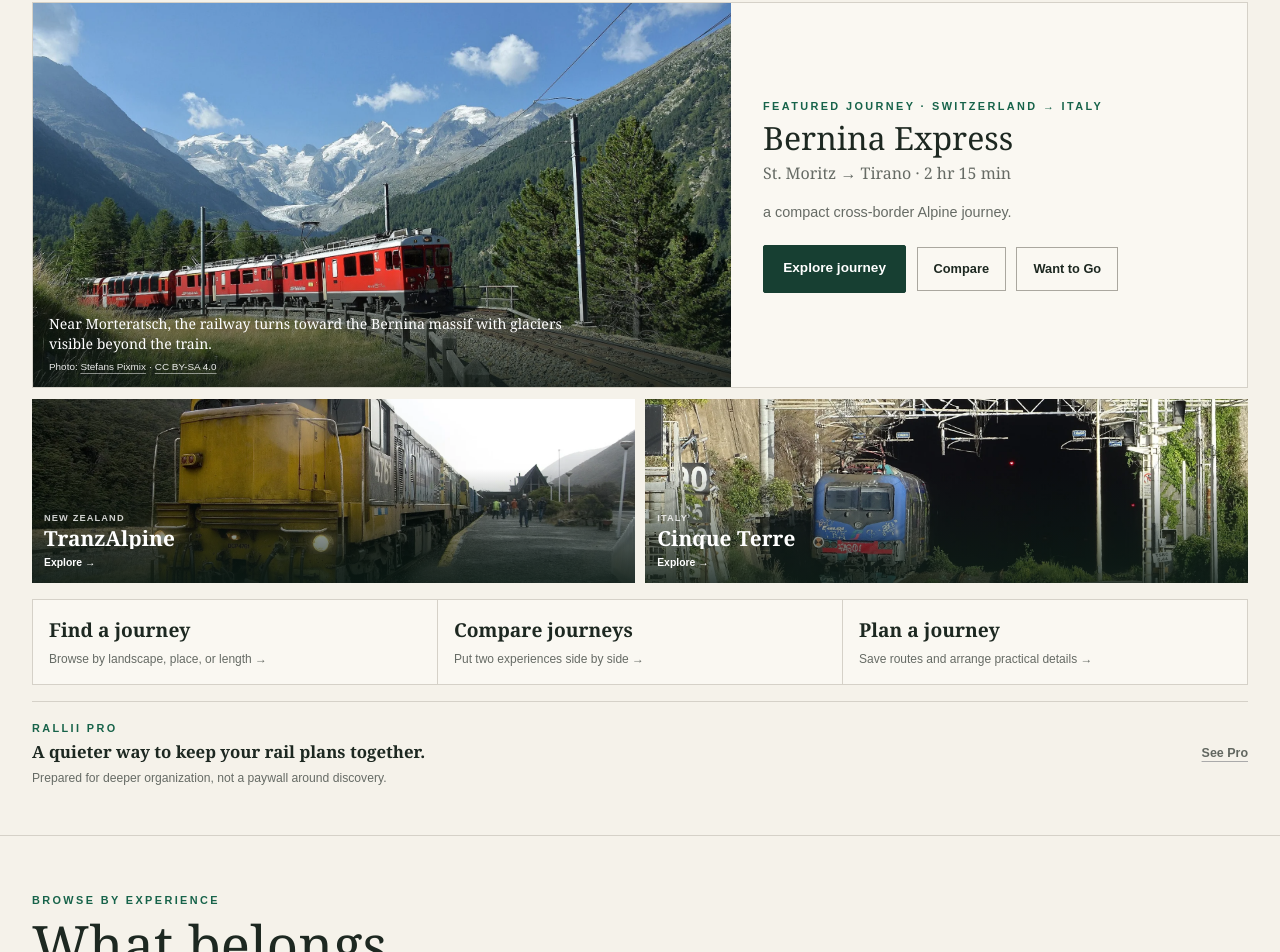
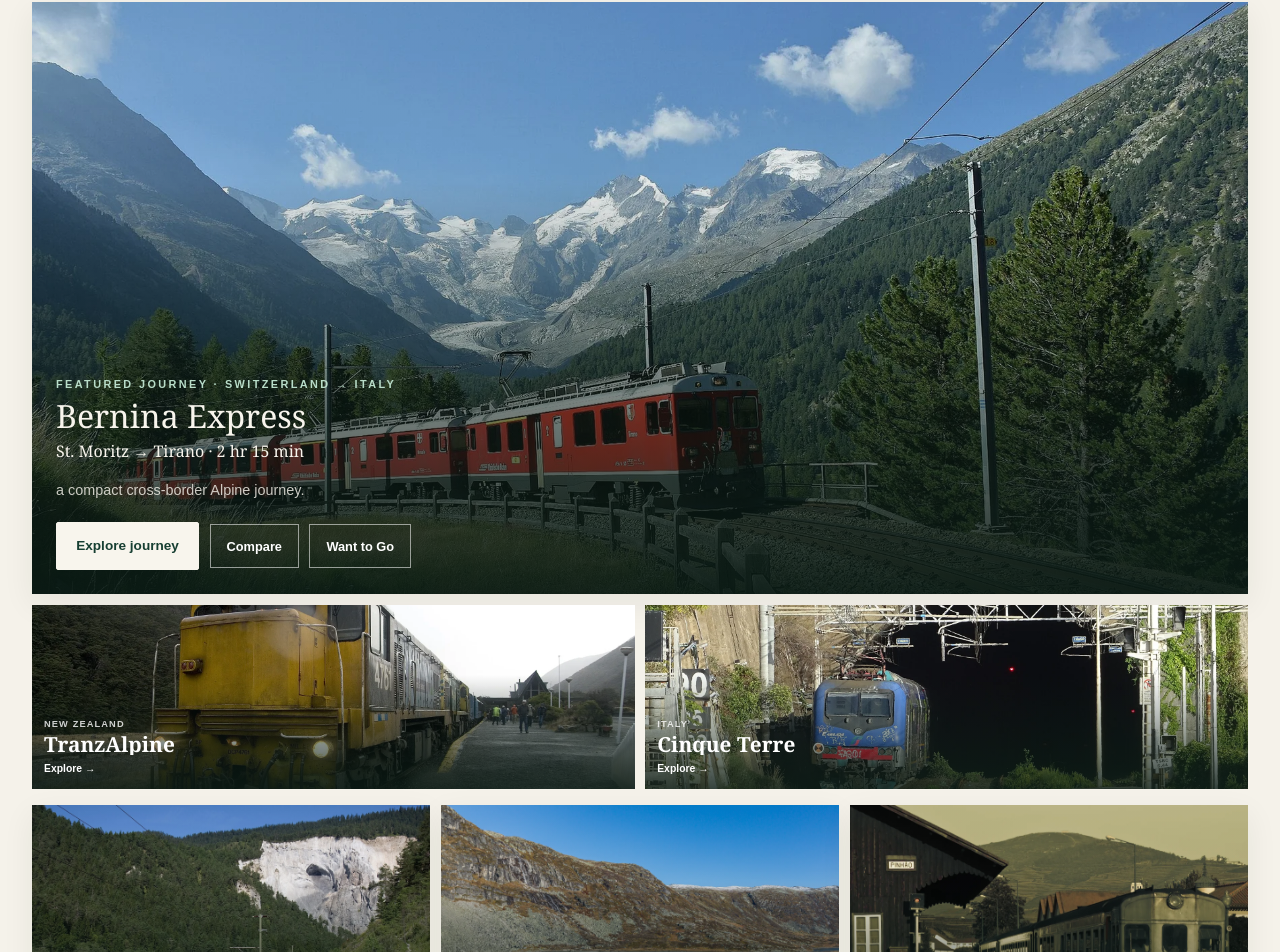
Before and after one commit to millenialmuseclub-boop/Rallii, a Next.js app: page / in a window 1280 px wide. Shown: the part 397-1349 px from the top of the page. Built offline with nearby package versions, Linux system fonts and the light colour scheme.

Commit message:
Make Rallii home image-led and interactive

```diff
--- a/src/app/globals.css
+++ b/src/app/globals.css
@@ -746,7 +746,36 @@
 .route-map-frame .maplibregl-ctrl-group { overflow: hidden; border: 1px solid rgb(36 54 45 / 18%); border-radius: 2px; box-shadow: 0 3px 10px rgb(28 41 34 / 12%); }
 .route-map-frame .maplibregl-ctrl button { width: 2.45rem; height: 2.45rem; background-color: rgb(250 248 242 / 94%); }
 .route-map-frame .maplibregl-ctrl-attrib { max-width: calc(100% - 10.5rem); padding-right: 2.25rem; background: rgb(250 248 242 / 80%); font-size: .58rem; }
+
+/* Image-led home discovery */
+.home-feature--immersive { position: relative; min-height: 34rem; border: 0; background: var(--accent-deep); color: #f8f5ed; box-shadow: var(--shadow-card); }
+.home-feature--immersive .route-media--hero { position: absolute; inset: 0; min-height: 100%; margin: 0; padding: 0; }
+.home-feature--immersive .route-media__credit { display: none; }
+.home-feature--immersive::after { content: ""; position: absolute; inset: 0; background: linear-gradient(to top, rgb(10 26 20 / 94%), rgb(10 26 20 / 8%) 70%); }
+.home-feature--immersive .home-feature__body { position: relative; z-index: 1; display: flex; min-height: 34rem; flex-direction: column; justify-content: end; max-width: 36rem; padding: 1.5rem; }
+.home-feature--immersive .eyebrow { color: #b9ddc9; }
+.home-feature--immersive h2, .home-feature--immersive .home-feature__route { color: #f8f5ed; }
+.home-feature--immersive .home-feature__body > p:not(.eyebrow):not(.home-feature__route) { color: rgb(248 245 237 / 80%); }
+.home-feature--immersive .home-feature__actions .action-button { border-color: rgb(255 255 255 / 55%); color: white; }
+.home-feature--immersive .home-feature__actions .cta-button { border-color: #f8f5ed; background: #f8f5ed; color: var(--accent-deep); }
+.home-action-grid { display: grid; grid-template-columns: repeat(2, minmax(0, 1fr)); gap: .65rem; margin-top: 1rem; }
+.home-action-tile { position: relative; display: block; min-width: 0; min-height: 13rem; overflow: hidden; background: var(--accent-deep); color: white; text-decoration: none; box-shadow: var(--shadow-card); }
+.home-action-tile:last-child { grid-column: 1 / -1; min-height: 11.5rem; }
+.home-action-tile .route-media { position: absolute; inset: 0; min-height: 100%; padding: 0; }
+.home-action-tile .route-media__credit { display: none; }
+.home-action-tile::after { content: ""; position: absolute; inset: 0; background: linear-gradient(to top, rgb(10 26 20 / 91%), rgb(10 26 20 / 8%) 70%); }
+.home-action-tile > span { position: absolute; right: .9rem; bottom: .85rem; left: .9rem; z-index: 1; display: grid; gap: .25rem; }
+.home-action-tile small { color: rgb(255 255 255 / 70%); font-size: .58rem; font-weight: 700; letter-spacing: .12em; text-transform: uppercase; }
+.home-action-tile strong { font-family: var(--font-serif); font-size: 1.45rem; line-height: 1; }
+.home-action-tile em { color: rgb(255 255 255 / 82%); font-size: .7rem; font-style: normal; line-height: 1.4; }
+.home-action-tile b { margin-top: .2rem; color: #d9f0e0; font-size: .68rem; }
+@media (min-width: 640px) {
+  .home-feature--immersive, .home-feature--immersive .home-feature__body { min-height: 37rem; }
+  .home-action-grid { grid-template-columns: repeat(3, minmax(0, 1fr)); }
+  .home-action-tile, .home-action-tile:last-child { min-height: 16rem; grid-column: auto; }
+}
 @media (max-width: 639px) {
+  .home-feature--immersive, .home-feature--immersive .home-feature__body { min-height: 33rem; }
   .home-pro-note, .plan-pro-note { align-items: flex-start; flex-direction: column; gap: .65rem; }
   .home-pro-note .text-link, .plan-pro-note .text-link { min-height: 2.75rem; align-items: center; }
   .catalogue-groups button { min-height: 3.1rem; font-size: .68rem; }
--- a/src/app/page.tsx
+++ b/src/app/page.tsx
@@ -7,6 +7,11 @@
 import { getAllRoutes } from "@/data/routes";
 
 const categorySlugs = ["mountain-journeys", "coastal-journeys", "river-journeys", "short-scenic-escapes", "multi-day-journeys"];
+const homeActions = [
+  { href: "/discover", label: "Find a journey", description: "Browse remarkable routes by place, landscape, or time.", routeSlug: "glacier-express" },
+  { href: "/compare", label: "Compare journeys", description: "Put the scenery, pace, and practical details side by side.", routeSlug: "bergen-line" },
+  { href: "/plan", label: "Plan a journey", description: "Keep the inspiration close while you arrange the trip.", routeSlug: "douro-line" },
+] as const;
 
 export default function HomePage() {
   const routes = getAllRoutes();
@@ -16,13 +21,14 @@
   const categories = journeyCollections.filter((item) => categorySlugs.includes(item.slug) && item.slug !== "coastal-journeys");
   const homeCollection = journeyCollections.find((item) => item.slug === "coastal-journeys");
   const collectionCover = homeCollection ? getCollectionRoutes(homeCollection, routes)[0] : undefined;
+  const actions = homeActions.map((action) => ({ ...action, route: routes.find((route) => route.summary.slug === action.routeSlug) })).filter((action) => action.route !== undefined);
 
   return <><SiteHeader /><main className="home-app">
     <section className="home-dashboard"><div className="site-shell">
-      <div className="home-dashboard__identity"><p className="eyebrow">Rallii</p><h1>Know where to sit, what to see, and when to look.</h1><p>Directional guides for remarkable train journeys.</p></div>
-      {lead ? <article className="home-feature"><RouteMedia summary={lead.summary} variant="hero" /><div className="home-feature__body"><p className="eyebrow">Featured journey · {lead.summary.country}</p><h2>{lead.summary.name}</h2><p className="home-feature__route">{lead.summary.origin} → {lead.summary.destination} · {lead.summary.durationLabel ?? formatDuration(lead.summary.durationMinutes)}</p><p>{lead.summary.bestFor[0]}.</p><div className="home-feature__actions"><Link className="cta-button focus-ring" href={`/routes/${lead.summary.slug}`}>Explore journey</Link><Link className="action-button focus-ring" href={`/compare?routes=${lead.summary.slug}`}>Compare</Link><SaveRouteButton slug={lead.summary.slug} /></div></div></article> : null}
+      <div className="home-dashboard__identity"><p className="eyebrow">Rallii · Curated rail journeys</p><h1>Know where to sit, what to see, and when to look.</h1><p>Directional guides for remarkable train journeys.</p></div>
+      {lead ? <article className="home-feature home-feature--immersive"><RouteMedia summary={lead.summary} variant="hero" /><div className="home-feature__body"><p className="eyebrow">Featured journey · {lead.summary.country}</p><h2>{lead.summary.name}</h2><p className="home-feature__route">{lead.summary.origin} → {lead.summary.destination} · {lead.summary.durationLabel ?? formatDuration(lead.summary.durationMinutes)}</p><p>{lead.summary.bestFor[0]}.</p><div className="home-feature__actions"><Link className="cta-button focus-ring" href={`/routes/${lead.summary.slug}`}>Explore journey</Link><Link className="action-button focus-ring" href={`/compare?routes=${lead.summary.slug}`}>Compare</Link><SaveRouteButton slug={lead.summary.slug} /></div></div></article> : null}
       {visualAlternatives.length ? <section className="home-visual-alternatives" aria-label="More featured journeys">{visualAlternatives.map((route) => <Link key={route.summary.slug} className="home-visual-alternative focus-ring" href={`/routes/${route.summary.slug}`}><RouteMedia summary={route.summary} variant="card" /><span><small>{route.summary.country}</small><strong>{route.summary.name}</strong><b>Explore →</b></span></Link>)}</section> : null}
-      <nav className="home-intent-grid" aria-label="Start with Rallii"><Link href="/discover"><b>Find a journey</b><span>Browse by landscape, place, or length →</span></Link><Link href="/compare"><b>Compare journeys</b><span>Put two experiences side by side →</span></Link><Link href="/plan"><b>Plan a journey</b><span>Save routes and arrange practical details →</span></Link></nav>
+      <nav className="home-action-grid" aria-label="Start with Rallii">{actions.map((action) => action.route ? <Link key={action.href} className="home-action-tile focus-ring" href={action.href}><RouteMedia summary={action.route.summary} variant="card" /><span><small>Rallii tools</small><strong>{action.label}</strong><em>{action.description}</em><b>Open →</b></span></Link> : null)}</nav>
       <aside className="home-pro-note"><div><p className="eyebrow">Rallii Pro</p><strong>A quieter way to keep your rail plans together.</strong><p>Prepared for deeper organization, not a paywall around discovery.</p></div><Link className="text-link focus-ring" href="/pro">See Pro</Link></aside>
     </div></section>
     <section className="home-section"><div className="site-shell"><p className="eyebrow">Browse by experience</p><h2>What belongs outside your window?</h2>{homeCollection && collectionCover ? <article className="home-collection-feature"><RouteMedia summary={collectionCover.summary} variant="card" /><div><p className="eyebrow">Editorial collection</p><h3>{homeCollection.title}</h3><p>{homeCollection.description}</p><Link className="primary-link focus-ring" href={`/discover/${homeCollection.slug}`}>Explore {homeCollection.title} <span aria-hidden="true">→</span></Link></div></article> : null}<div className="category-grid category-grid--visual">{categories.map((category) => { const cover = getCollectionCover(category, routes); return <Link key={category.slug} href={`/discover/${category.slug}`}>{cover ? <RouteMedia summary={cover.summary} variant="card" /> : null}<span><strong>{category.title}</strong><small>{category.routeSlugs.length} {category.routeSlugs.length === 1 ? "journey" : "journeys"}</small><b aria-hidden="true">Explore →</b></span></Link>; })}</div></div></section>
```
